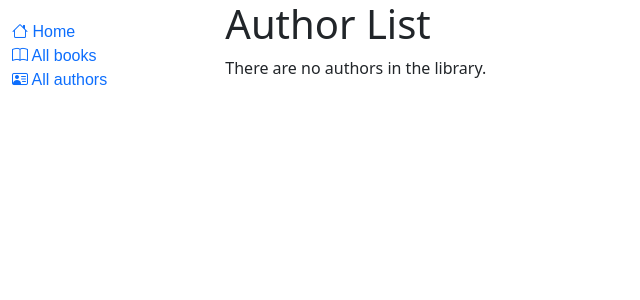
After one commit to aminrustamoff/django_local_library, a Django app: page /catalog/authors/ in a window 1280 px wide. The commit adds this page. Shown: the top 300 px of the page, without its empty margins (0-640 px from the left). Run offline with Django 4.2, Linux system fonts and the light colour scheme; data that the repository does not hold is empty.

Commit message:
Author list and detail sections added and fixed

```diff
--- a/catalog/models.py
+++ b/catalog/models.py
@@ -138,7 +138,7 @@ class Author(models.Model):
     date_of_death = models.DateField('Died', null=True, blank=True)
 
     class Meta:
-        ordering = ['last_name', 'first_name']
+        ordering = ['last_name', 'first_name', 'date_of_birth', 'date_of_death']
 
     def get_absolute_url(self):
         """Returns the URL to access a particular author instance."""
--- a/catalog/templates/base_generic.html
+++ b/catalog/templates/base_generic.html
@@ -28,7 +28,7 @@
             <ul class="sidebar-nav">
               <li ><a href="{% url 'index' %}"><i class="bi bi-house"></i> Home</a></li>
               <li><a href="{% url 'books' %}"><i class="bi bi-book"></i> All books</a></li>
-              <li><a href=""><i class="bi bi-person-vcard"></i> All authors</a></li>
+              <li><a href="{% url 'authors' %}"><i class="bi bi-person-vcard"></i> All authors</a></li>
             </ul>
           {% endblock %}
         </div>
--- /dev/null
+++ b/catalog/templates/catalog/author_list.html
@@ -0,0 +1,17 @@
+{% extends "base_generic.html" %}
+
+{% block content %}
+  <h1>Author List</h1>
+  {% if author_list %}
+    <ul>
+      {% for author in author_list %}
+      <li class="list-unstyled">
+        <i class="bi bi-person-vcard"></i>
+        <a href="{% url 'author-detail' author.id %}">{{ author.first_name }} {{ author.last_name }}</a> <i>({{ author.date_of_birth }} - {{ author.date_of_death}})</i>
+      </li>
+      {% endfor %}
+    </ul>
+  {% else %}
+    <p>There are no authors in the library.</p>
+  {% endif %}
+{% endblock %}
--- a/catalog/templates/catalog/book_detail.html
+++ b/catalog/templates/catalog/book_detail.html
@@ -3,7 +3,7 @@
 {% block content %}
   <h1>Title: {{ book.title }}</h1>
 
-  <p><strong>Author:</strong> <a href="">{{ book.author }}</a></p>
+  <p><strong>Author:</strong> <a href="{{ book.author.get_absolute_url }}">{{ book.author }}</a></p>
   <!-- author detail link not yet defined -->
   <p><strong>Summary:</strong> {{ book.summary }}</p>
   <p><strong>ISBN:</strong> {{ book.isbn }}</p>
@@ -11,8 +11,8 @@
   <p><strong>Genre:</strong> {{ book.genre.all|join:", " }}</p>
 
   <div style="margin-left:20px;margin-top:20px">
-    <h4>Copies</h4>
-
+    <!-- <h4>Copies</h4> -->
+    {% if book.bookinstance_set.all.count %}<h2>Copies in stock: </h2>{% else %}<p>There are no copies available</p>{% endif %}
     {% for copy in book.bookinstance_set.all %}
       <hr />
       <p
--- a/catalog/templates/catalog/book_list.html
+++ b/catalog/templates/catalog/book_list.html
@@ -5,7 +5,8 @@
   {% if book_list %}
     <ul>
       {% for book in book_list %}
-      <li>
+      <li class="list-unstyled">
+        <i class="bi bi-book"></i>
         <a href="{{ book.get_absolute_url }}">{{ book.title }}</a>
         ({{book.author}})
       </li>
--- a/catalog/urls.py
+++ b/catalog/urls.py
@@ -6,4 +6,6 @@ urlpatterns = [
     path('', views.index, name='index'),
     path('books/', views.BookListView.as_view(), name='books'),
     path('book/<int:pk>/', views.BookDetailView.as_view(), name='book-detail'),
+    path('authors/', views.AuthorListView.as_view(), name='authors'),
+    path('author/<int:pk>', views.AuthorDetailView.as_view(), name='author-detail'),
 ]
--- a/catalog/views.py
+++ b/catalog/views.py
@@ -41,3 +41,10 @@ class BookListView(generic.ListView):
 
 class BookDetailView(generic.DetailView):
     model = Book
+
+class AuthorListView(generic.ListView):
+    model = Author
+    paginate_by = 10  # Show 10 authors per page
+
+class AuthorDetailView(generic.DetailView):
+    model = Author
```
Also changed, not shown: catalog/templates/catalog/author_detail.html (added, +17 -0 lines).
